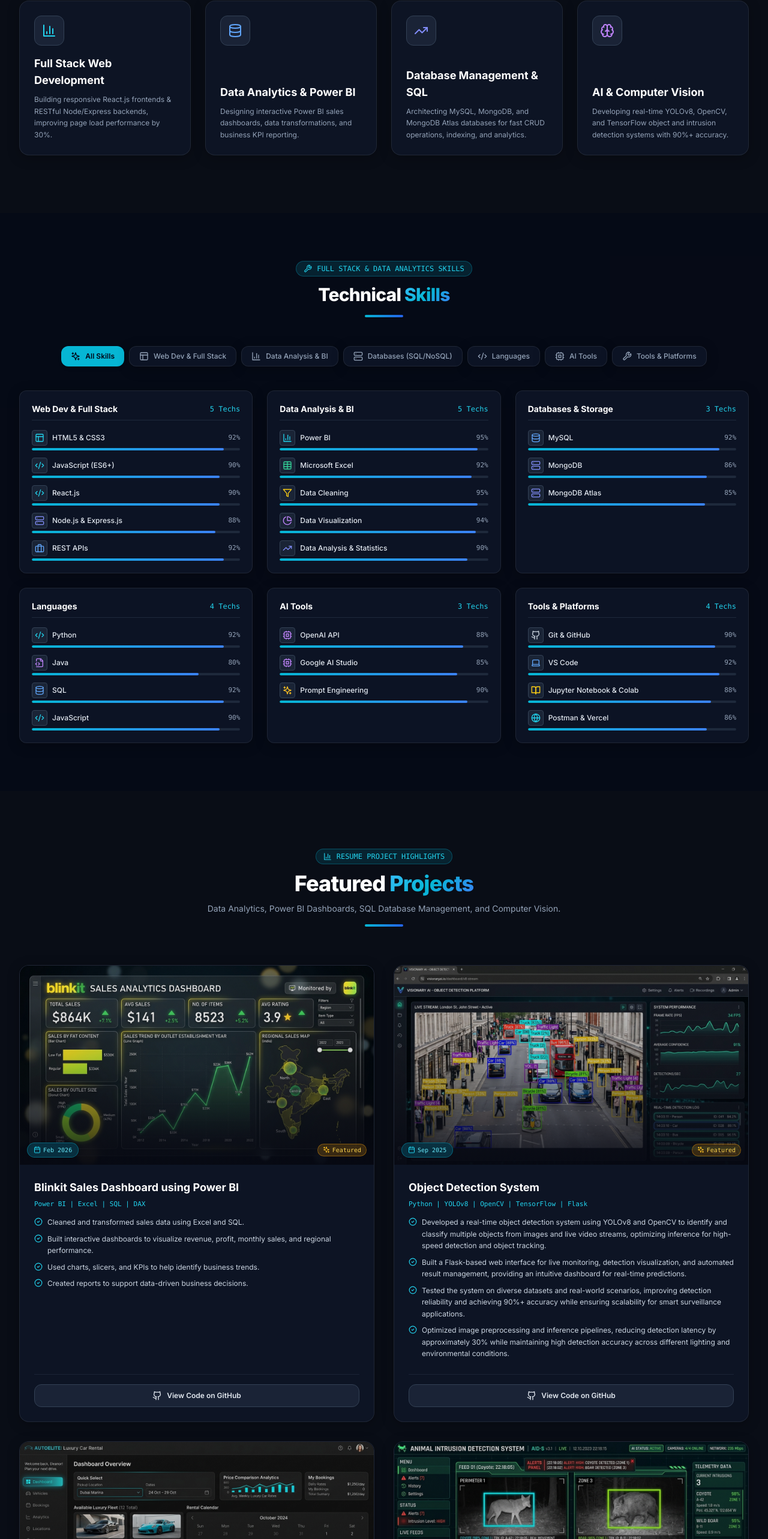
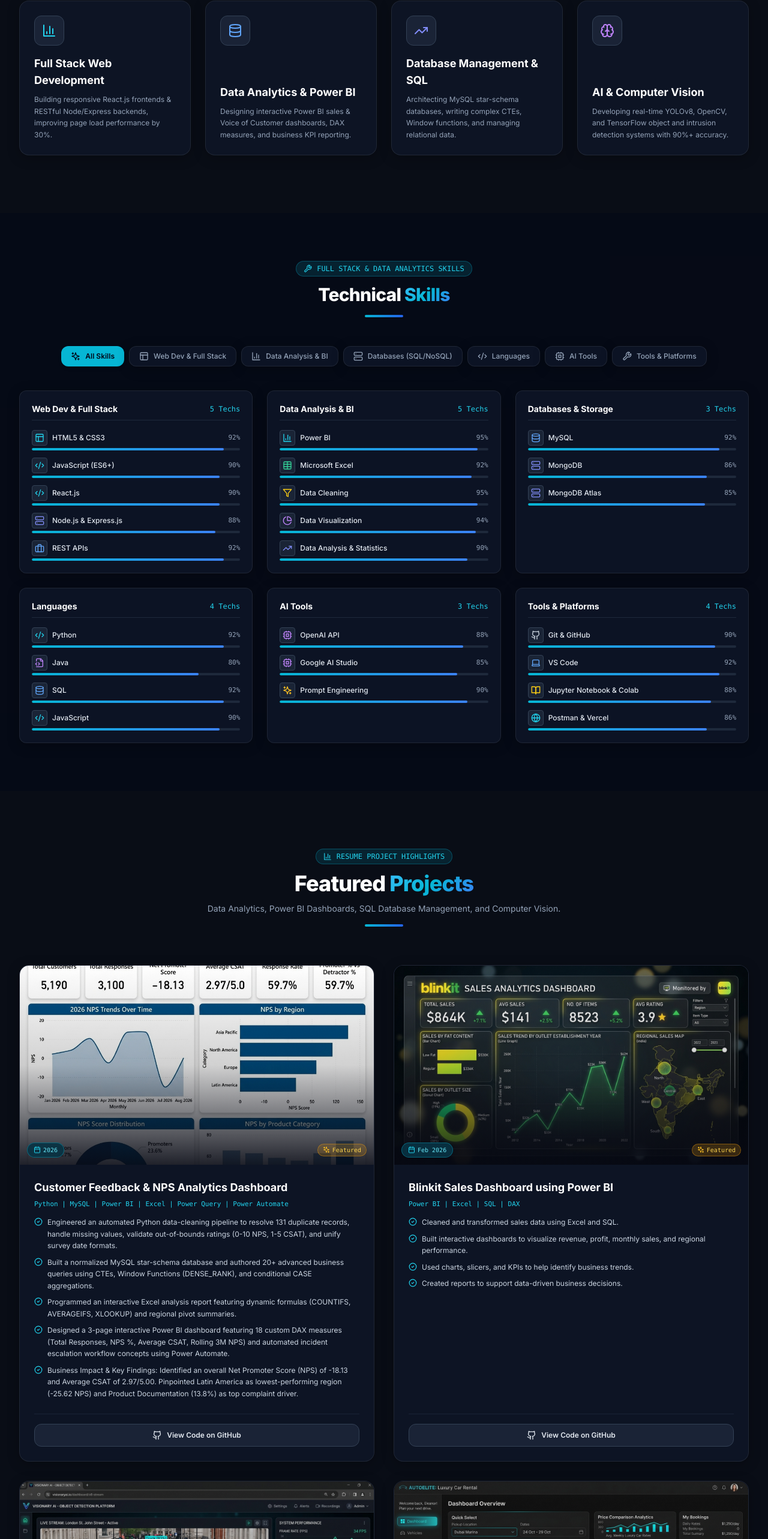
Before and after one commit to kirankr9343/kiran-portfolio, a React (Vite) app: page / in a window 1280 px wide. Shown: the part 1607-4173 px from the top of the page at 60% size. Built offline with nearby package versions, Linux system fonts and the light colour scheme.

Commit message:
Add Customer Feedback & NPS Analytics Dashboard project with dashboard screenshot

```diff
--- a/src/data/portfolioData.js
+++ b/src/data/portfolioData.js
@@ -1,6 +1,7 @@
 import kiranPhoto from '../assets/kiran-photo.jpg';
 import resumePdf from '../assets/Kiran_KR_Resume.pdf';
 import buildathonCertImg from '../assets/buildathon-cert.jpg';
+import projectNpsImg from '../assets/project-nps.jpg';
 import projectSalesImg from '../assets/project-sales.jpg';
 import projectAnimalImg from '../assets/project-animal.jpg';
 import projectObjectImg from '../assets/project-object.jpg';
@@ -28,8 +29,8 @@
     aboutSummary: "I am a versatile Full Stack Developer and Data Analyst specializing in building scalable web applications, RESTful APIs, relational database systems, and interactive data analytics dashboards. With a strong foundation in Artificial Intelligence & Data Science (CGPA: 8.43), I combine full-stack web engineering (React, Node, Express, MongoDB, MySQL) with data analytics and machine learning (Python, SQL, Power BI, OpenCV, YOLOv8).",
     highlights: [
       { title: "Full Stack Web Development", desc: "Building responsive React.js frontends & RESTful Node/Express backends, improving page load performance by 30%." },
-      { title: "Data Analytics & Power BI", desc: "Designing interactive Power BI sales dashboards, data transformations, and business KPI reporting." },
-      { title: "Database Management & SQL", desc: "Architecting MySQL, MongoDB, and MongoDB Atlas databases for fast CRUD operations, indexing, and analytics." },
+      { title: "Data Analytics & Power BI", desc: "Designing interactive Power BI sales & Voice of Customer dashboards, DAX measures, and business KPI reporting." },
+      { title: "Database Management & SQL", desc: "Architecting MySQL star-schema databases, writing complex CTEs, Window functions, and managing relational data." },
       { title: "AI & Computer Vision", desc: "Developing real-time YOLOv8, OpenCV, and TensorFlow object and intrusion detection systems with 90%+ accuracy." }
     ],
     spokenLanguages: ["English", "Kannada", "Hindi"],
@@ -144,6 +145,24 @@
   projects: [
     {
       id: 1,
+      title: "Customer Feedback & NPS Analytics Dashboard",
+      subtitle: "2026",
+      technologiesSummary: "Python | MySQL | Power BI | Excel | Power Query | Power Automate",
+      description: "End-to-end Voice of Customer (VOC) analytics platform evaluating 5,190 cleaned customer survey responses across 4 geographic regions, 5 product categories, and 3 customer segments.",
+      bullets: [
+        "Engineered an automated Python data-cleaning pipeline to resolve 131 duplicate records, handle missing values, validate out-of-bounds ratings (0-10 NPS, 1-5 CSAT), and unify survey date formats.",
+        "Built a normalized MySQL star-schema database and authored 20+ advanced business queries using CTEs, Window Functions (DENSE_RANK), and conditional CASE aggregations.",
+        "Programmed an interactive Excel analysis report featuring dynamic formulas (COUNTIFS, AVERAGEIFS, XLOOKUP) and regional pivot summaries.",
+        "Designed a 3-page interactive Power BI dashboard featuring 18 custom DAX measures (Total Responses, NPS %, Average CSAT, Rolling 3M NPS) and automated incident escalation workflow concepts using Power Automate.",
+        "Business Impact & Key Findings: Identified an overall Net Promoter Score (NPS) of -18.13 and Average CSAT of 2.97/5.00. Pinpointed Latin America as lowest-performing region (-25.62 NPS) and Product Documentation (13.8%) as top complaint driver."
+      ],
+      technologies: ["Python", "Pandas", "MySQL", "Power BI", "Excel", "Power Query", "Power Automate", "DAX"],
+      image: projectNpsImg,
+      github: "https://github.com/kirankr9343",
+      featured: true
+    },
+    {
+      id: 2,
       title: "Blinkit Sales Dashboard using Power BI",
       subtitle: "Feb 2026",
       technologiesSummary: "Power BI | Excel | SQL | DAX",
@@ -160,7 +179,7 @@
       featured: true
     },
     {
-      id: 2,
+      id: 3,
       title: "Object Detection System",
       subtitle: "Sep 2025",
       technologiesSummary: "Python | YOLOv8 | OpenCV | TensorFlow | Flask",
@@ -174,10 +193,10 @@
       technologies: ["Python", "YOLOv8", "OpenCV", "TensorFlow", "Flask"],
       image: projectObjectImg,
       github: "https://github.com/kirankr9343",
-      featured: true
+      featured: false
     },
     {
-      id: 3,
+      id: 4,
       title: "Car Booking Website",
       subtitle: "Apr 2024",
       technologiesSummary: "HTML | CSS | JavaScript | Python | MySQL",
@@ -194,7 +213,7 @@
       featured: false
     },
     {
-      id: 4,
+      id: 5,
       title: "Animal Intrusion Detection System",
       subtitle: "Feb 2026",
       technologiesSummary: "Python | YOLOv8 | OpenCV | Flask | MySQL",
```
Also changed, not shown: src/assets/project-nps.jpg (added).
